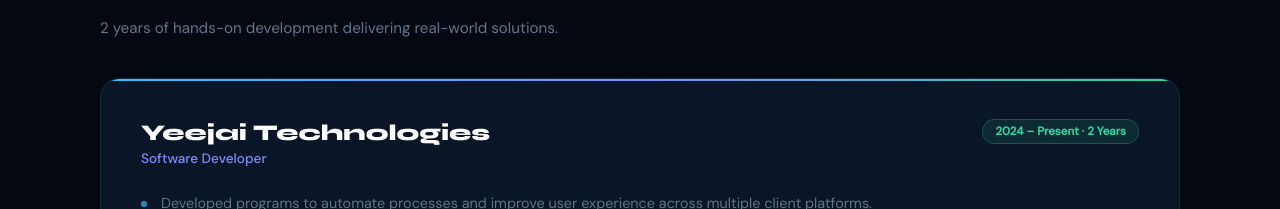
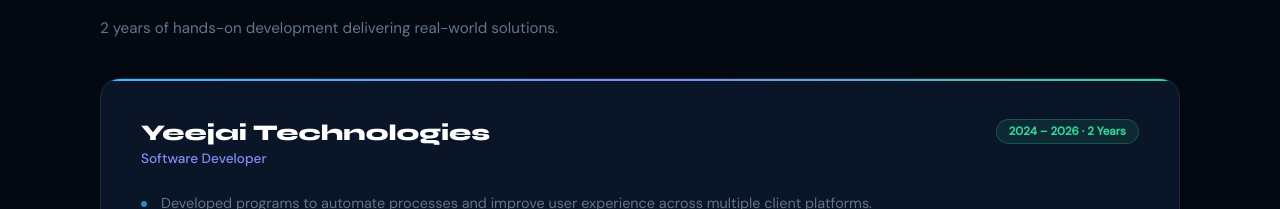
Before and after one commit to Muthu231200/my_portfolio, a React (Vite) app: page / in a window 1280 px wide. Shown: the part 1711-1920 px from the top of the page. Built offline with nearby package versions, Linux system fonts and the light colour scheme.

Commit message:
Update experience duration from '2024 – Present' to '2024 – 2026'

```diff
--- a/src/pages/Experience.tsx
+++ b/src/pages/Experience.tsx
@@ -12,7 +12,7 @@
             <div className="exp-company">Yeejai Technologies</div>
             <div className="exp-role">Software Developer</div>
           </div>
-          <div className="exp-badge">2024 – Present · 2 Years</div>
+          <div className="exp-badge">2024 – 2026 · 2 Years</div>
         </div>
         <ul className="exp-list">
           <li>Developed programs to automate processes and improve user experience across multiple client platforms.</li>
```
